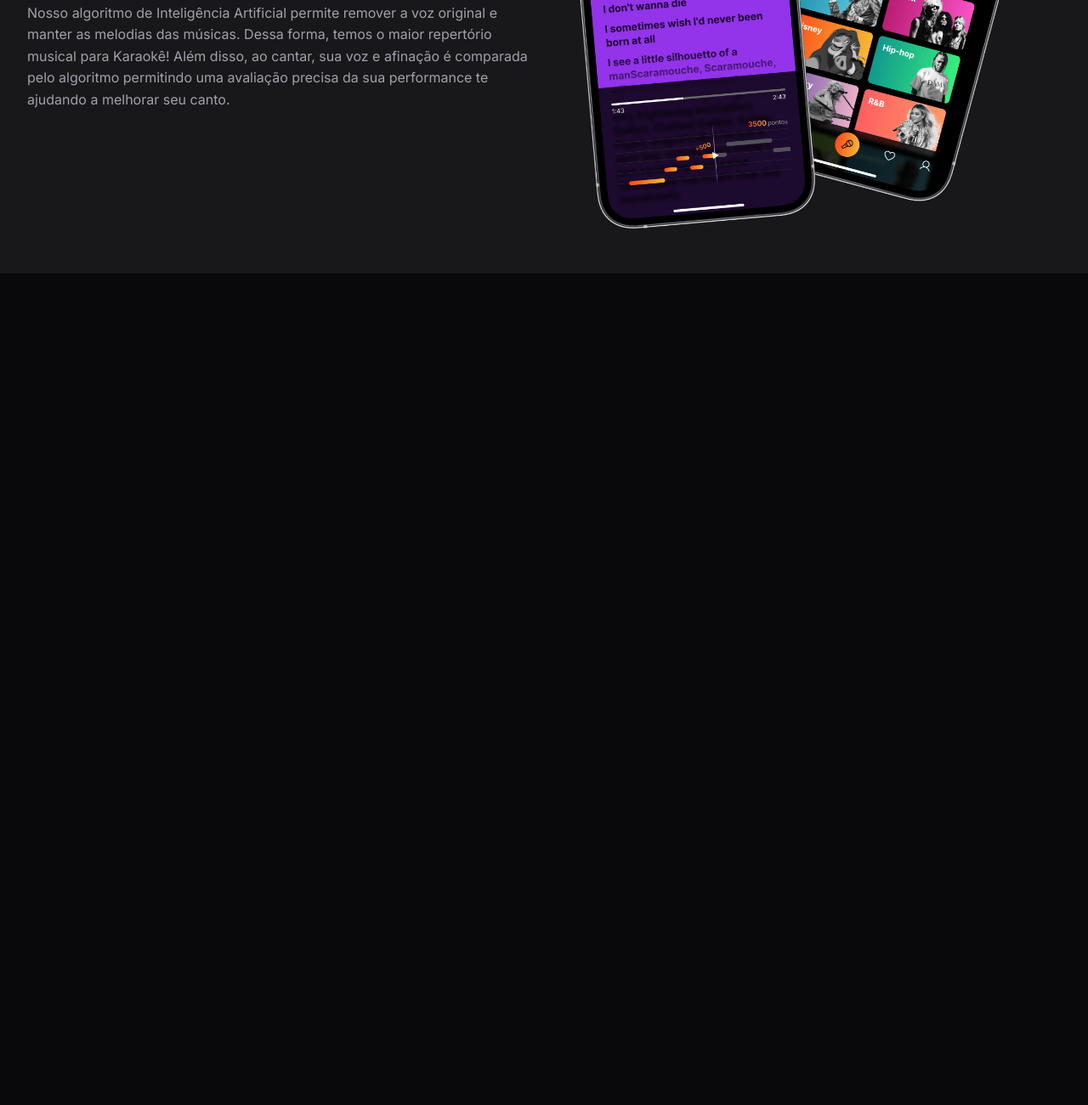
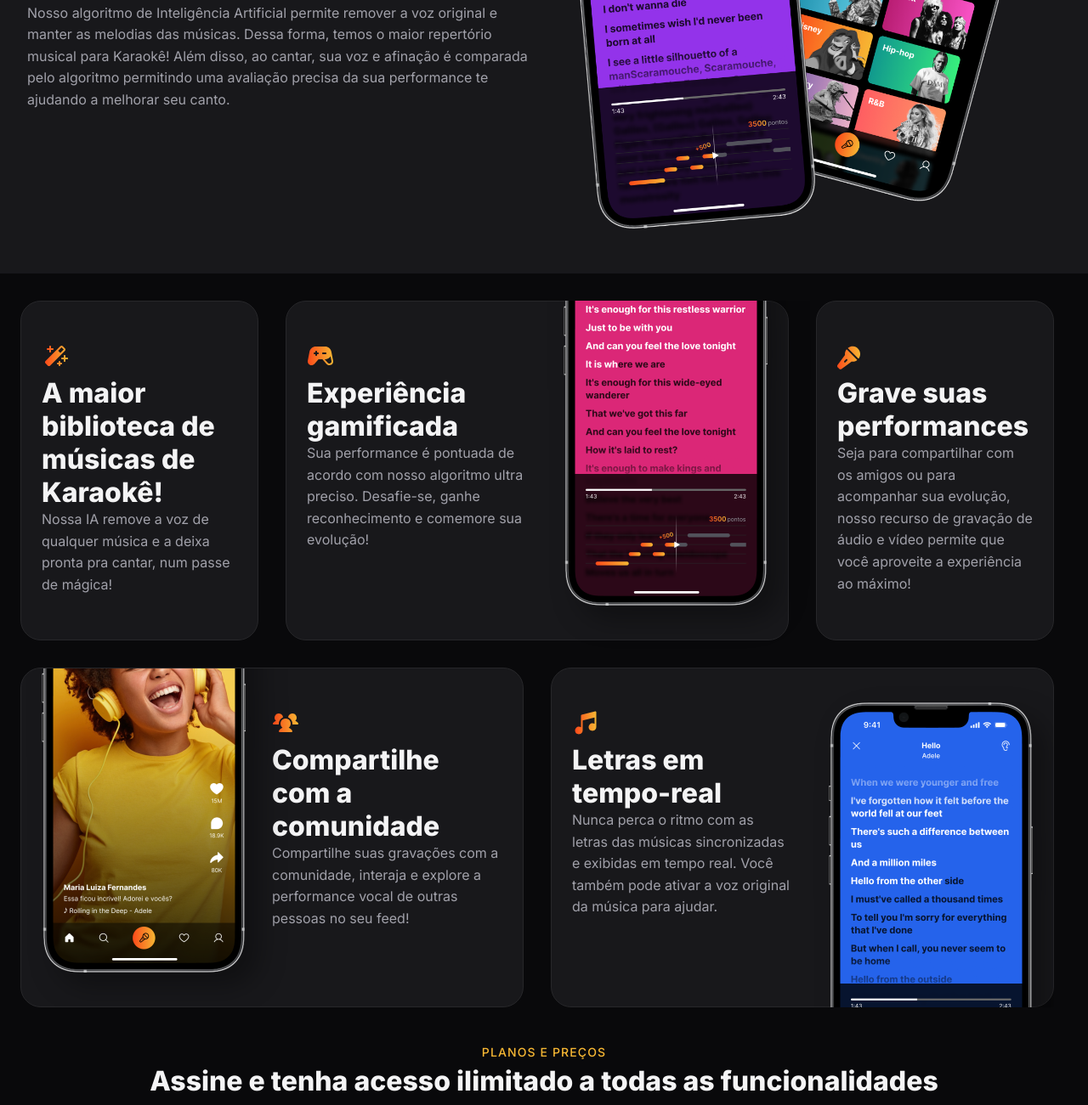
Before and after one commit to amandasgm/Projeto-de-responsividade, a plain HTML site: page index.html in a window 1280 px wide. Shown: the part 1198-2499 px from the top of the page at 85% size. Before the commit the page ends 1520 px from the top, so only its background shows below. Drawn offline with Linux system fonts and the light colour scheme.

Commit message:
estilizando section features

```diff
--- a/index.html
+++ b/index.html
@@ -62,5 +62,65 @@
     </div>
   </section>
 
+  <section id="features">
+    <div class="cards container">
+
+      <div class="card">
+        <div>
+          <img src="assets/icons/MagicWand.svg" alt="">
+          <h4>A maior biblioteca de músicas de Karaokê!</h4>
+          <p>Nossa IA remove a voz de qualquer música e a deixa pronta pra cantar, num passe de mágica!</p>
+        </div>
+      </div>
+
+      <div class="card">
+          <div>
+            <img src="assets/icons/GameController.svg" alt="">
+            <h4>Experiência gamificada</h4>
+            <p>Sua performance é pontuada de acordo com nosso algoritmo ultra preciso. Desafie-se, ganhe reconhecimento e comemore sua evolução!</p>
+          </div>
+          <img class="desktop-only" src="assets/images/Tela 2.png" alt="">
+      </div>
+
+      <div class="card">
+        <div>
+          <img src="assets/icons/MicrophoneStage.svg" alt="">
+          <h4>Grave suas performances</h4>
+          <p>Seja para compartilhar com os amigos ou para acompanhar sua evolução, nosso recurso de gravação de áudio e vídeo permite que você aproveite a experiência ao máximo! </p>
+        </div>
+      </div>
+
+      <div class="card">
+        <img class="desktop-only" src="assets/images/Tela 1.png" alt="">
+        <div>
+          <img src="assets/icons/UsersThree.svg" alt="">
+          <h4>Compartilhe com a comunidade</h4>
+          <p>Compartilhe suas gravações com a comunidade, interaja e explore a performance vocal de outras pessoas no seu feed!</p>
+        </div>
+      </div>
+
+      <div class="card">
+        <div>
+          <img src="assets/icons/MusicNotes.svg" alt="">
+          <h4>Letras em tempo-real</h4>
+          <p>Nunca perca o ritmo com as letras das músicas sincronizadas e exibidas em tempo real. Você também pode ativar a voz original da música para ajudar.</p>
+        </div>
+        <img class="desktop-only" src="assets/images/Tela 3.png" alt="">
+      </div>
+
+    </div>
+  </section>
+
+  <section id="plans-prices">
+    <div class="container">
+      <div class="sections-header">
+        <header>
+          <span>Planos e preços</span>
+          <h3>Assine e tenha acesso ilimitado a todas as funcionalidades</h3>
+        </header>
+      </div>
+    </div>
+  </section>
+
 </body>
 </html>
--- a/styles/global.css
+++ b/styles/global.css
@@ -46,13 +46,13 @@ html{
   --ff-sans: var(--ff-sans);
   font-weight: var(--fw-base);
   font-size: var(--fs-base);
-  line-height: 1.6;
   color: var(--text-color-primary);
 }
 
 body{
   font-family: var(--ff-sans);
   background-color: var(--bg-color);
+  line-height: 1.6;
 }
 
 h1, h2, h3{
@@ -75,6 +75,12 @@ h2{
 h3{
   font-size: var(--fs-lg);
   font-weight: var(--fw-bold);
+}
+h4{
+  font-size:var(--fs-lg);
+  font-weight: var(--fw-bold);
+  line-height: normal;
+
 }
 strong{
   font-size: var(--fs-xl);
--- a/styles/index.css
+++ b/styles/index.css
@@ -1,7 +1,6 @@
 @import url(global.css);
 @import url(utility.css);
+@import url(header.css);
 @import url(button.css);
 @import url(social.css);
-@import url(header.css);
-@import url(hero.css);
-@import url(sections.css);
+@import url(sections/index.css);
--- a/styles/sections.css
+++ b/styles/sections/all.css
@@ -8,7 +8,7 @@
 
 #smarthphones-img {
   margin-top: 5rem;
-  background: url(../assets/icons/bg-phones.svg) top/cover;
+  background: url(../../assets/icons/bg-phones.svg) top/cover;
   display: flex;
 }
 
--- /dev/null
+++ b/styles/sections/features.css
@@ -0,0 +1,75 @@
+.cards{
+  display: grid;
+  gap: 1.5rem;
+  margin: 2rem 1.5rem;
+}
+.card{
+  background-color: var(--surface-color);
+  border-radius: 1.5rem;
+  padding: 1.5rem;
+  border: 1px solid var(--stroke-color);
+}
+
+@media (width >= 80em){
+  #features {
+    & .cards {
+      grid-template-columns: 17.5rem 1fr 1fr 17.5rem;
+      grid-template-rows: 25rem 25rem;
+      gap: 2rem;
+      overflow: hidden;
+    }
+
+    & .card {
+      padding-block: 3rem;
+      position: relative;
+
+      & img.desktop-only{
+        position: absolute;
+        overflow: hidden;
+        max-width: 15rem;
+        filter: drop-shadow(1rem 1rem 1rem rgb(0 0 0 / 0.34));
+      }
+    }
+
+    & .card:nth-child(2){
+      grid-column: 2/4;
+      & > div {
+        max-width: 16rem;
+      }
+
+      & .desktop-only{
+        right: 1.5rem;
+        bottom: 2.5rem;
+      }
+    }
+    & .card:nth-child(4){
+      grid-column: 1/3;
+      display: grid;
+      grid-template-columns: 1fr 1fr;
+      overflow: hidden;
+
+      & > div {
+        grid-column: 2/3;
+      }
+
+      & .desktop-only{
+        left: 1.5rem;
+        bottom: 2.5rem;
+      }
+    }
+    & .card:nth-child(5){
+      grid-column: 3/5;
+
+      & > div {
+        max-width: 16rem;
+      }
+
+      & .desktop-only{
+        right: 1.5rem;
+        top: 2.5rem;
+      }
+    }
+
+
+  }
+}
--- a/styles/hero.css
+++ b/styles/sections/hero.css
@@ -26,7 +26,7 @@
 
 @media (width >= 80em) {
   #hero{
-    background: url(../assets/icons/bg-hero-desktop.svg) no-repeat bottom center/contain;
+    background: url(../../assets/icons/bg-hero-desktop.svg) no-repeat bottom center/contain;
     padding-bottom:15rem ;
 
     & h1{
--- /dev/null
+++ b/styles/sections/index.css
@@ -0,0 +1,4 @@
+@import url(all.css);
+@import url(hero.css);
+@import url(features.css);
+@import url(plans-prices.css);
--- /dev/null
+++ b/styles/sections/plans-prices.css
@@ -0,0 +1,7 @@
+#plans-prices{
+
+  & .sections-header{
+    justify-items: center;
+    text-align: center;
+  }
+}
```
